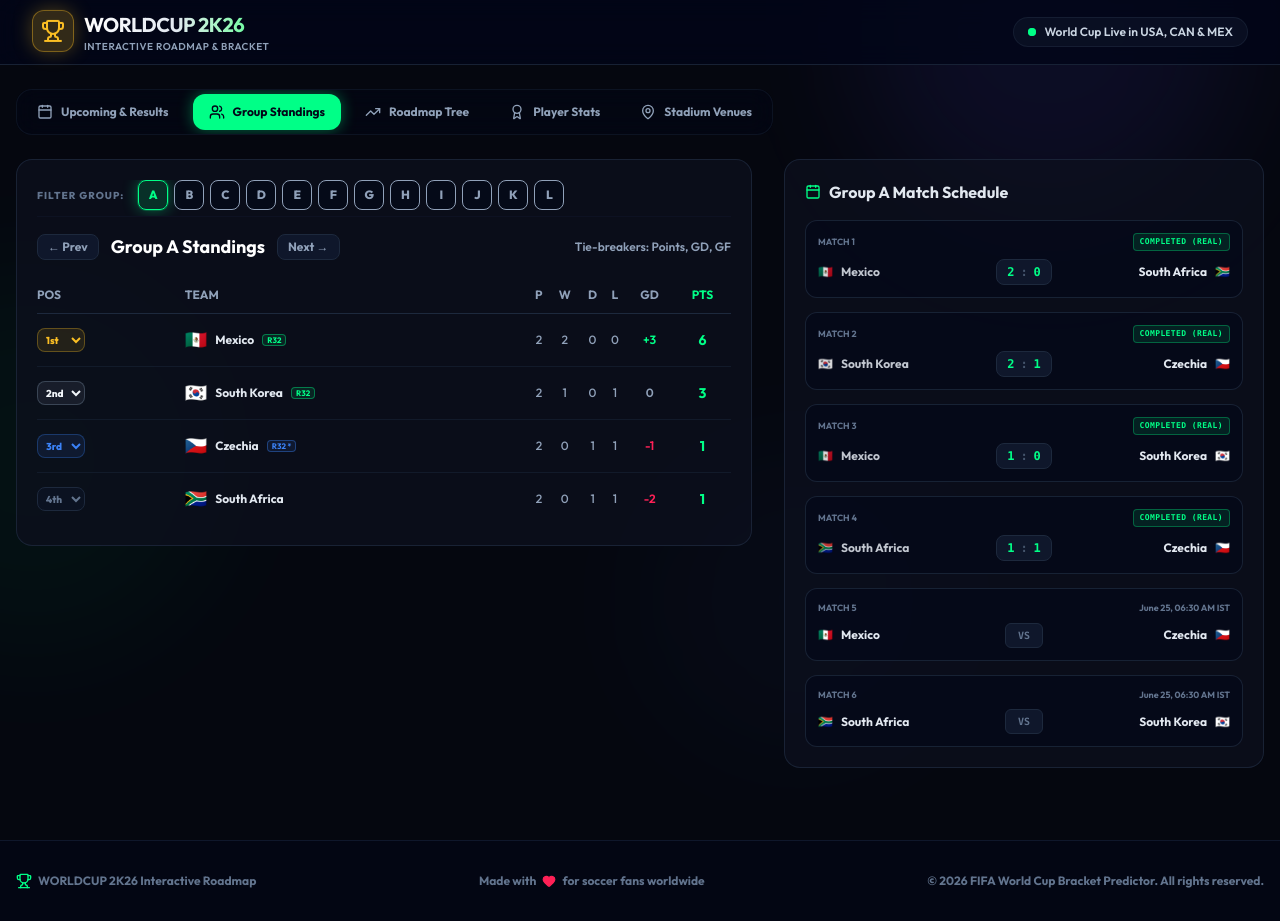
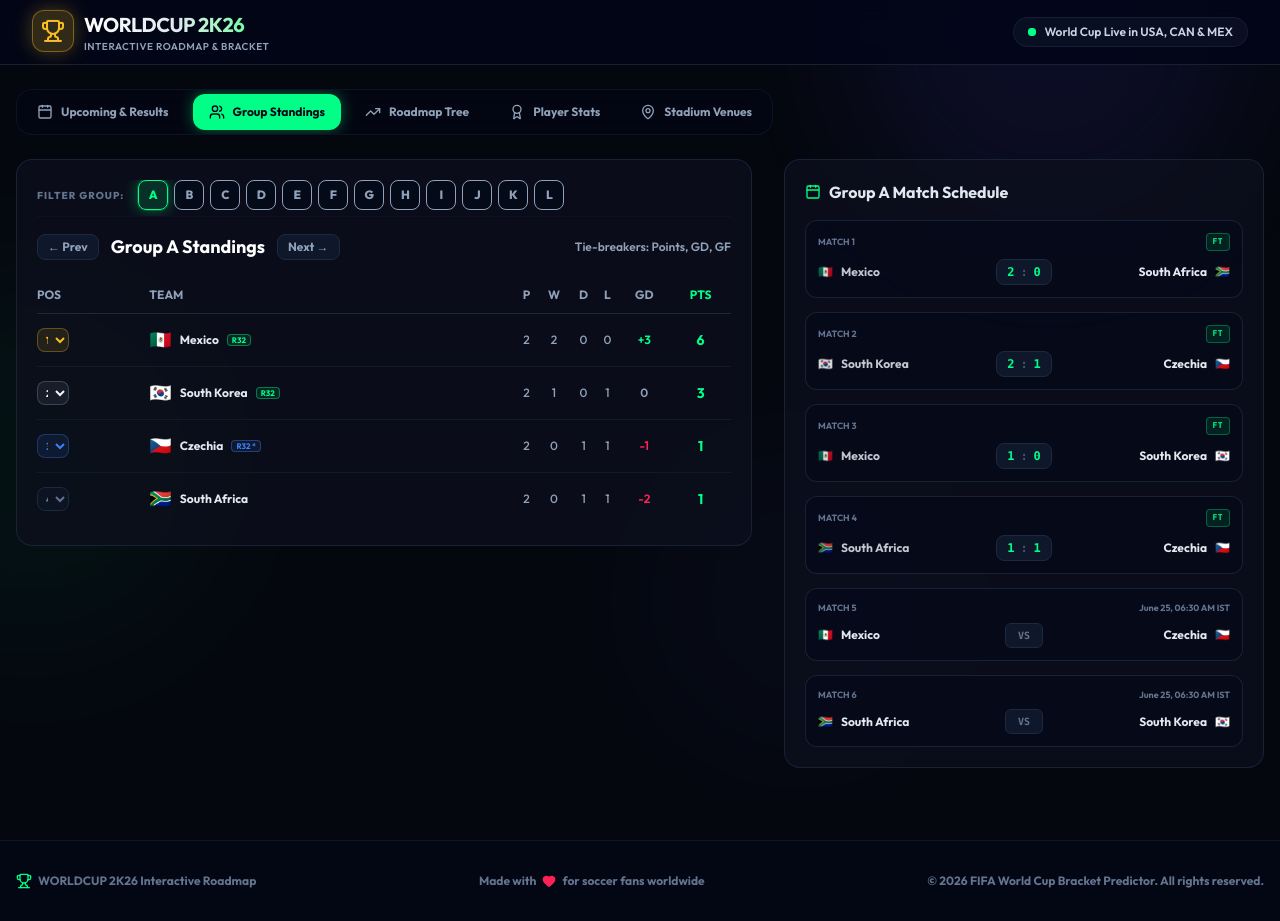
Before and after one commit to sarath14k/worldcup-2k26, a React (Vite) app: page / in a window 1280 px wide. Both pictures are taken after a click on the button "Group Standings". Built offline with nearby package versions, Linux system fonts and the light colour scheme.

Commit message:
style: remove 'Completed (Real)' wording in favor of 'FT' and change group standing position dropdowns to compact single digits

```diff
--- a/src/App.jsx
+++ b/src/App.jsx
@@ -1242,7 +1242,7 @@ function App() {
                                     <select
                                       value={index}
                                       onChange={(e) => handlePositionChange(g, t.code, parseInt(e.target.value))}
-                                      className={`flex items-center justify-center w-10 h-5 rounded font-black text-[9px] cursor-pointer transition-all outline-none border px-0.5 ${
+                                      className={`flex items-center justify-center w-8 h-5 rounded font-black text-[9px] cursor-pointer transition-all outline-none border px-0.5 ${
                                         index === 0
                                           ? 'bg-brand-gold/10 border-brand-gold/30 text-brand-gold hover:bg-brand-gold/20'
                                           : index === 1
@@ -1252,10 +1252,10 @@ function App() {
                                               : 'bg-slate-900/50 border-slate-800 text-slate-500 hover:bg-slate-800/50'
                                       }`}
                                     >
-                                      <option value={0} className="bg-slate-950 text-slate-200">1st</option>
-                                      <option value={1} className="bg-slate-950 text-slate-200">2nd</option>
-                                      <option value={2} className="bg-slate-950 text-slate-200">3rd</option>
-                                      <option value={3} className="bg-slate-950 text-slate-200">4th</option>
+                                      <option value={0} className="bg-slate-950 text-slate-200">1</option>
+                                      <option value={1} className="bg-slate-950 text-slate-200">2</option>
+                                      <option value={2} className="bg-slate-950 text-slate-200">3</option>
+                                      <option value={3} className="bg-slate-950 text-slate-200">4</option>
                                     </select>
                                   </td>
                                   <td className="py-1.5 text-slate-200 flex items-center gap-1.5 truncate">
@@ -1660,7 +1660,7 @@ function App() {
                               <select
                                 value={index}
                                 onChange={(e) => handlePositionChange(expandedGroup, t.code, parseInt(e.target.value))}
-                                className={`flex items-center justify-center w-12 h-6 rounded-lg font-black text-[10px] cursor-pointer transition-all outline-none border px-1 ${
+                                className={`flex items-center justify-center w-8 h-6 rounded-lg font-black text-[10px] cursor-pointer transition-all outline-none border px-1 ${
                                   index === 0
                                     ? 'bg-brand-gold/10 border-brand-gold/30 text-brand-gold hover:bg-brand-gold/20'
                                     : index === 1
@@ -1670,10 +1670,10 @@ function App() {
                                         : 'bg-slate-900/50 border-slate-800 text-slate-500 hover:bg-slate-800/50'
                                 }`}
                               >
-                                <option value={0} className="bg-slate-950 text-slate-200">1st</option>
-                                <option value={1} className="bg-slate-950 text-slate-200">2nd</option>
-                                <option value={2} className="bg-slate-950 text-slate-200">3rd</option>
-                                <option value={3} className="bg-slate-950 text-slate-200">4th</option>
+                                <option value={0} className="bg-slate-950 text-slate-200">1</option>
+                                <option value={1} className="bg-slate-950 text-slate-200">2</option>
+                                <option value={2} className="bg-slate-950 text-slate-200">3</option>
+                                <option value={3} className="bg-slate-950 text-slate-200">4</option>
                               </select>
                             </td>
                             <td className="py-3 font-bold flex items-center gap-2 text-slate-200">
@@ -1725,7 +1725,7 @@ function App() {
                         <div className="flex justify-between items-center text-[9px] text-slate-500 font-bold">
                           <span>MATCH {match.id}</span>
                           {match.isCompleted ? (
-                            <span className="text-brand-neon bg-brand-neon/10 border border-brand-neon/30 px-1.5 py-0.5 rounded text-[8px] uppercase tracking-wider font-extrabold font-mono">Completed (Real)</span>
+                            <span className="text-brand-neon bg-brand-neon/10 border border-brand-neon/30 px-1.5 py-0.5 rounded text-[8px] uppercase tracking-wider font-extrabold font-mono">FT</span>
                           ) : (
                             <span>{match.date}</span>
                           )}
```
Also changed, not shown: public/live-matches.json.
